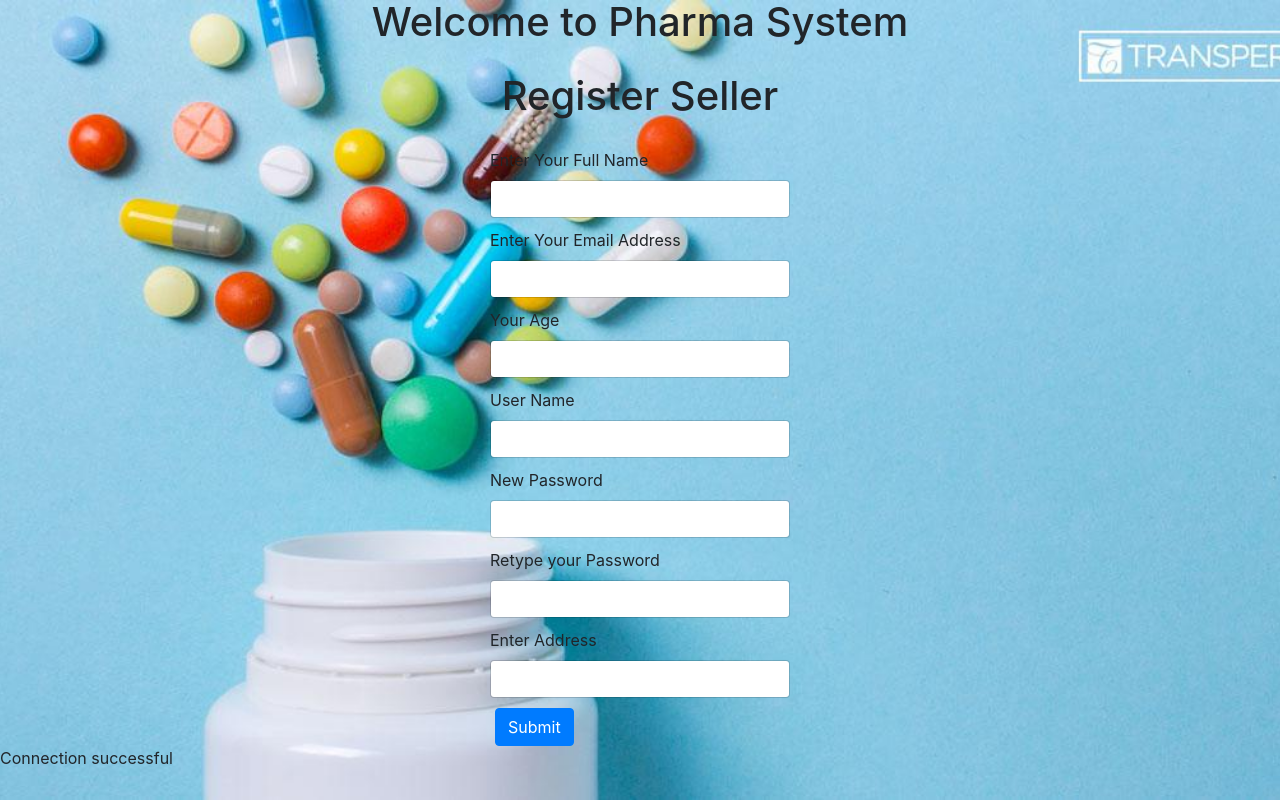
After one commit to Natureboy100/webnew, a PHP site: page /seller/seller_signup.php in a window 1280 px wide. The commit adds this page. Run offline with PHP 8.4, Linux system fonts and the light colour scheme.

Commit message:
Added Sql

```diff
--- a/Database/admin.sql
+++ b/Database/admin.sql
@@ -1,4 +1,6 @@
-CREATE TABLE if not exists admin(id BIGINT,fullName VARCHAR(500),username VARCHAR(500),password VARCHAR(500),address VARCHAR(500),age INT,email VARCHAR(500),phoneNumber VARCHAR(500));
+CREATE TABLE if not exists admin(id BIGINT,fullName VARCHAR(500),username VARCHAR(500),password VARCHAR(500),address VARCHAR(500),age INT,email VARCHAR(500),phoneNumber VARCHAR(500)
+,constraint admin_pk
+    primary key (id));
 
 INSERT INTO admin VALUES('1','Tyson Latham','Tyson','Y5Bv1lQJTm','Thorndike   Walk, 352',89,'Tyson_Latham152@nanoff.biz','7-010-788-8303');
 INSERT INTO admin VALUES('2','Tom Drake','Tom','neGZPyGyR6','Falconberg   Boulevard, 6060',49,'Tom_Drake8491@brety.org','6-661-662-3230');
--- a/Database/seller.sql
+++ b/Database/seller.sql
@@ -1,5 +1,7 @@
 /*script generated for free with OnlineDataGenerator available at: https://www.onlinedatagenerator.com */
-CREATE TABLE if not exists seller (id BIGINT,fullName VARCHAR(500),username VARCHAR(500),password VARCHAR(500),address VARCHAR(500),age INT,email VARCHAR(500),phoneNumber VARCHAR(500));
+CREATE TABLE if not exists seller (id BIGINT,fullName VARCHAR(500),username VARCHAR(500),password VARCHAR(500),address VARCHAR(500),age INT,email VARCHAR(500),phoneNumber VARCHAR(500)
+                                  ,constraint seller_pk
+                                   primary key (id));
 
 INSERT INTO seller VALUES('1','Nicholas Snell','Nicholas','8FfI8RT3X4','Canning  Walk, 6380',26,'Nicholas_Snell7301@sveldo.biz','2-345-230-0176');
 INSERT INTO seller VALUES('2','Domenic Noon','Domenic','nnNGml5Ann','Cephas  Street, 2977',20,'Domenic_Noon2618@nanoff.biz','0-412-857-6350');
--- /dev/null
+++ b/seller/seller_signup.php
@@ -0,0 +1,123 @@
+<!DOCTYPE html>
+<html lang="en">
+
+<head>
+    <meta charset="utf-8">
+    <meta name="viewport" content="width=device-width, initial-scale=1, shrink-to-fit=no">
+    <meta name="description" content="">
+    <meta name="author" content="Hazrat & Talha">
+    <link rel="icon" href="../favicon.ico">
+    <title>Admin CMS Login</title>
+
+    <!-- Bootstrap core CSS -->
+    <link href="../bootstrap_css/bootstrap.min.css" rel="stylesheet">
+    <style>
+        html, body {
+            height: 100%;
+        }
+        body {
+            background-image: url(../img/bg_1.jpg);
+            background-position:center;
+            background-size:cover;
+        }
+        @font-face {
+            font-family: workSans;
+            src: url(../font/WorkSans-ExtraLight.ttf);
+        }
+        .signUpForm {
+            margin: 0 auto;
+
+        }
+        h1{
+            margin-bottom: 30px;
+            text-align: center;
+        }
+
+
+        input {
+            font-weight: bold;
+            display: block;
+            margin-bottom: 10px;
+        }
+    </style>
+</head>
+
+
+<body>
+
+<h1 id="h1">Welcome to Pharma System</h1>
+<h1>Register Seller</h1>
+<form method="POST" class="col-md-3 col-md-offset-3 signUpForm">
+    <div class="form-row ">
+        <label for="inputfullname">Enter Your Full Name</label>
+        <input type="text" class="form-control" name="inputfullname" id="inputfullname">
+    </div>
+    <div class="form-row">
+        <label for="inputEmail">Enter Your Email Address</label>
+        <input type="email" class="form-control" id="inputEmail" name="inputEmail">
+    </div>
+    <div class="form-row">
+        <label for="inputAge">Your Age</label>
+        <input type="text" class="form-control" id="inputAge" name="inputAge">
+    </div>
+    <div class="form-row">
+        <label for="inputusername">User Name</label>
+        <input type="text" class="form-control" id="inputusername" name="inputusername">
+    </div>
+
+    <div class="form-row">
+        <label for="inputnewPassword">New Password</label>
+        <input type="password" class="form-control" id="inputnewPassword" name="inputnewPassword">
+    </div>
+    <div class="form-row">
+        <label for="inputpasswordAgain">Retype your Password</label>
+        <input type="password" class="form-control" id="inputpasswordAgain" name="inputpasswordAgain">
+    </div>
+    <div class="form-row">
+        <label for="address">Enter Address</label>
+        <input type="text" class="form-control" id="address" name="address">
+    </div>
+
+    <button type="submit" name="bSignUp" class="btn btn-primary">Submit</button>
+</form>
+
+
+<?php
+    include ("../Database/database.php");
+    $conn = OpenCon();
+
+    if (isset($_POST["bSignUp"])) {
+        $fullName = $_POST["inputfullname"];
+        $username = $_POST["inputusername"];
+
+        $nPassword = $_POST["inputnewPassword"];
+        $naPassword = $_POST["inputpasswordAgain"];
+
+        if ($nPassword == $naPassword) {
+            $address = $_POST['address'];
+            $age = $_POST["inputAge"];
+            $email = $_POST["inputEmail"];
+            $phoneNumber = $_POST["inputAge"];
+
+
+            $sql = "INSERT INTO seller (fullName, username, password, address, age, email, phoneNumber) VALUES ('$fullName', '$username', '$nPassword'
+                                    , '$address', $age, '$email', '$phoneNumber')";
+            if(mysqli_query($conn, $sql)){
+                echo "Records added successfully.";
+            } else{
+                echo "ERROR: Could not able to execute $sql. " . mysqli_error($conn);
+            }
+        } else {
+            echo "New Passwords don't match... Please try again.";
+        }
+
+
+
+
+    }
+
+
+    CloseCon($conn);
+?>
+</body>
+</html>
```
Also changed, not shown: admin/adminLogin.php (+19 -7 lines), admin/admin_signup.php (added, +123 -0 lines), seller/sellerLogin.php (+17 -14 lines).
